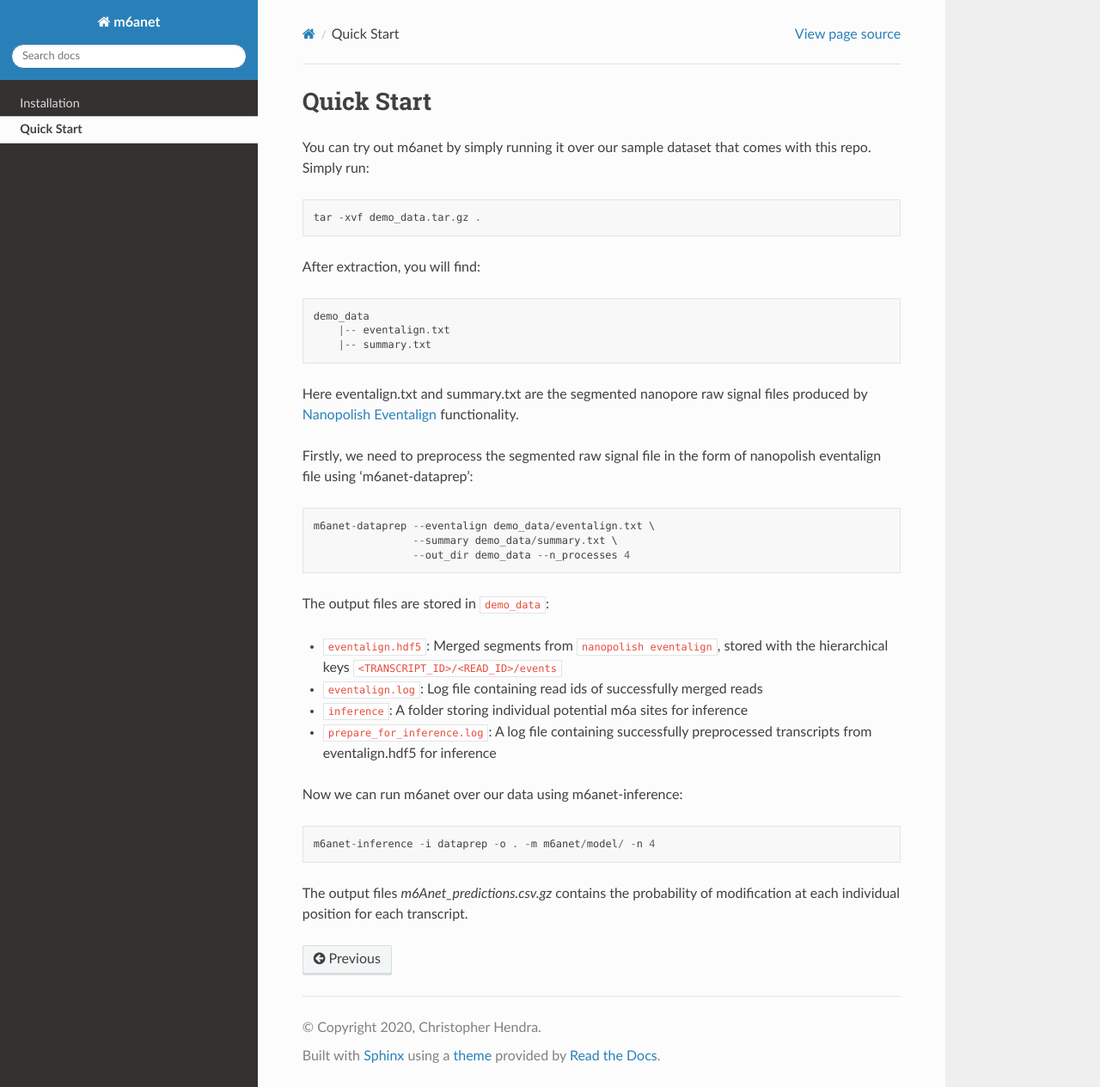
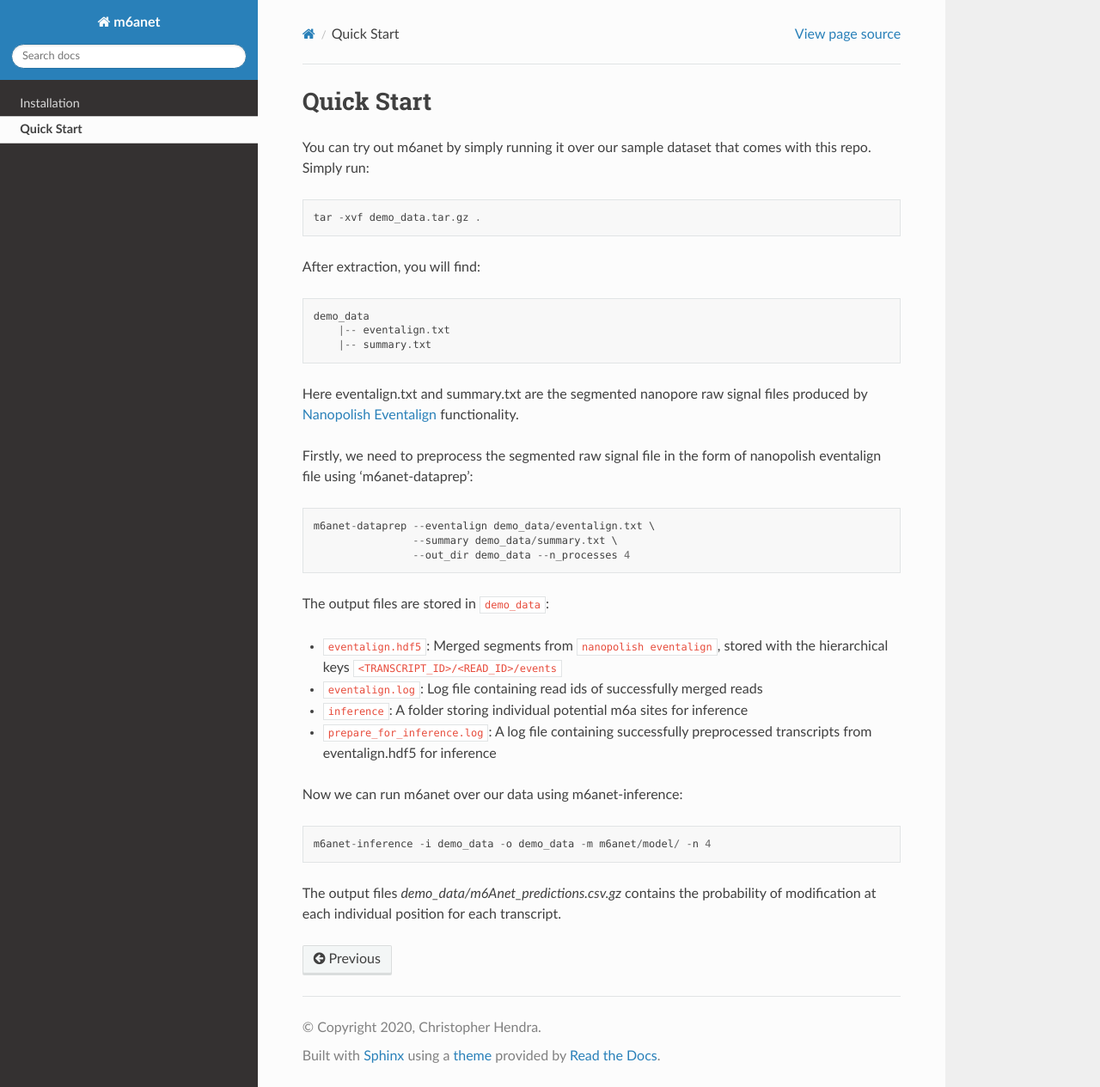
Before and after one commit to GoekeLab/m6anet, a Sphinx documentation site: the page built from docs/source/quickstart.rst, in a window 1280 px wide and 1265 px high. Shown: the whole window at 86% size. Built offline with Sphinx 7.4.7 and the Read the Docs theme 2.0.0, drawn with Linux system fonts in a browser that asks for light colours.

```diff
--- a/docs/source/quickstart.rst
+++ b/docs/source/quickstart.rst
@@ -29,6 +29,6 @@
 
 Now we can run m6anet over our data using m6anet-inference::
 
-    m6anet-inference -i dataprep -o . -m m6anet/model/ -n 4
+    m6anet-inference -i demo_data -o demo_data -m m6anet/model/ -n 4
 
-The output files `m6Anet_predictions.csv.gz` contains the probability of modification at each individual position for each transcript.
+The output files `demo_data/m6Anet_predictions.csv.gz` contains the probability of modification at each individual position for each transcript.
```
Also changed, not shown: requirements.txt (deleted, +0 -8 lines), 1 other file.
